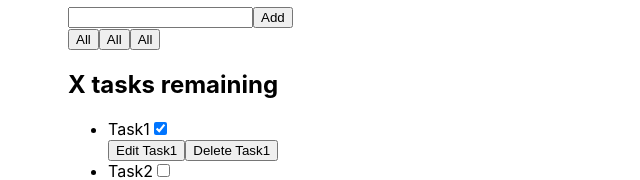
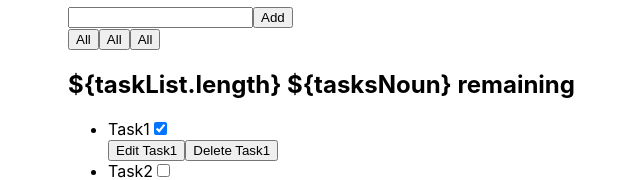
Before and after one commit to mogul27/todo-js, a Next.js app in the folder todo-next-js/: page /today in a window 1280 px wide. Shown: the part 200-380 px from the top of the page, without its empty margins (300-940 px from the left). Built offline with nearby package versions, Linux system fonts and the light colour scheme.

Commit message:
Couting tasks string issues

```diff
--- a/todo-next-js/pages/today.js
+++ b/todo-next-js/pages/today.js
@@ -5,16 +5,26 @@ import Todo from '../components/Todo';
 import Form from "../components/Form";
 import FilterButton from "../components/FilterButton";
 import React, { useState } from "react";
+import { nanoid } from "nanoid";
 
-function addTask(name) {
-    alert(name);
-}
 
 export default function TodayList() {
 
     const [tasks, setTasks] = useState(require('../today_tasks.json'))
     const taskList = tasks.map((task) => <Todo key={task.id}  id={task.id}
     name={task.name} completed={task.completed} />);
+
+    // Displaying the number of tasks or task left
+    const taskNoun = taskList.length !== 1 ? 'tasks' : 'task';
+    const headingText = "${taskList.length} ${tasksNoun} remaining";
+
+    function addTask(name) {
+        const newTask = { id: nanoid(), name, completed: false };
+        // ... is kind of like unpacking the objects of each new task
+        // into a Task structure
+        setTasks([...tasks, newTask])
+        // Write data structure to JSON
+    }
 
     return (
     <Layout>
@@ -39,7 +49,7 @@ export default function TodayList() {
     </div>
 
     <h2 id="list-heading">
-        X tasks remaining
+        {headingText}
     </h2>
 
     <ul role='list' className="todo-list stack-large stack-exception"
```
